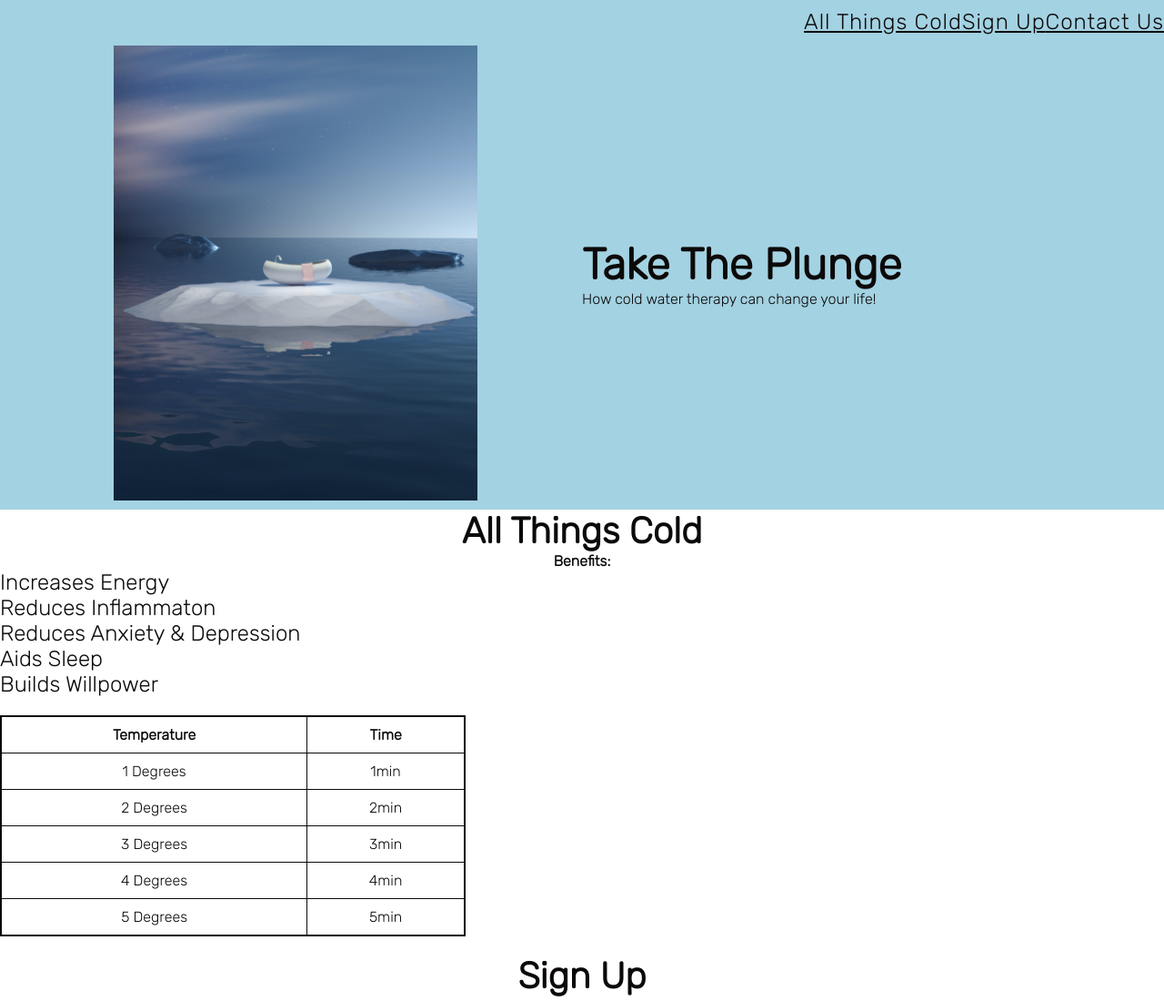
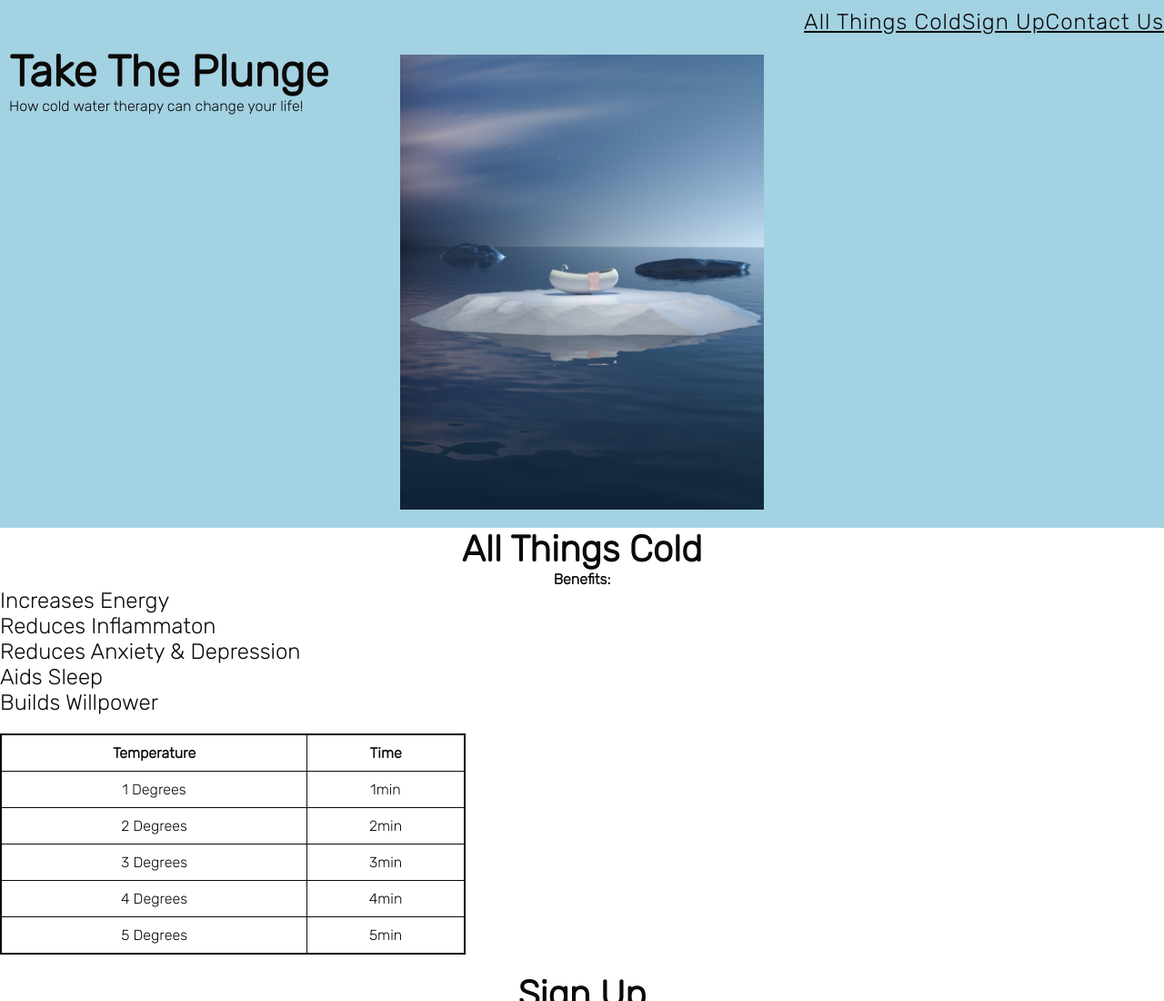
Before and after one commit to MattWass/My-Project-1-5, a plain HTML site: page index.html in a window 1280 px wide. Shown: the top 1100 px of the page at 91% size. Drawn offline with Linux system fonts and the light colour scheme.

Commit message:
header moved to top left of screen

```diff
--- a/assets/style.css
+++ b/assets/style.css
@@ -13,7 +13,7 @@
 /* Style Header */
 header {
     background-color: rgb(163, 210, 226);
-    padding: 10px;
+    padding: 20px;
     width: 100%;
     position: relative;
     display: flex;
@@ -22,12 +22,20 @@ header {
 
 }
 
+header .text-center {
+    position: absolute;
+    top: 10px;
+    left: 10px;
+    margin: 0;
+    text-align: left;
+}
+
 /* Style Image */
 header img {
     max-width: 100%;
     height: auto;
     display: block;
-    margin: 0 auto;
+    margin: auto;
 }
 
 /* Style Nav links */
```
